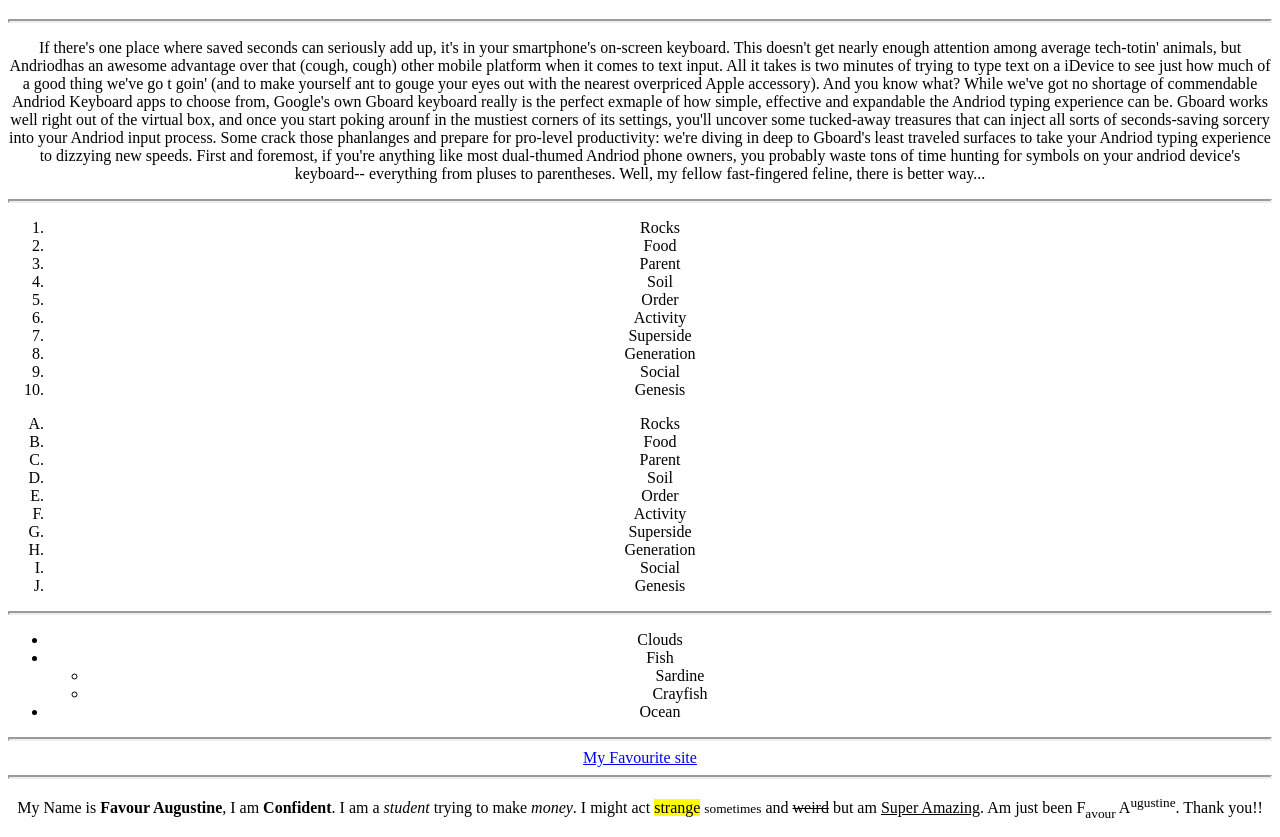
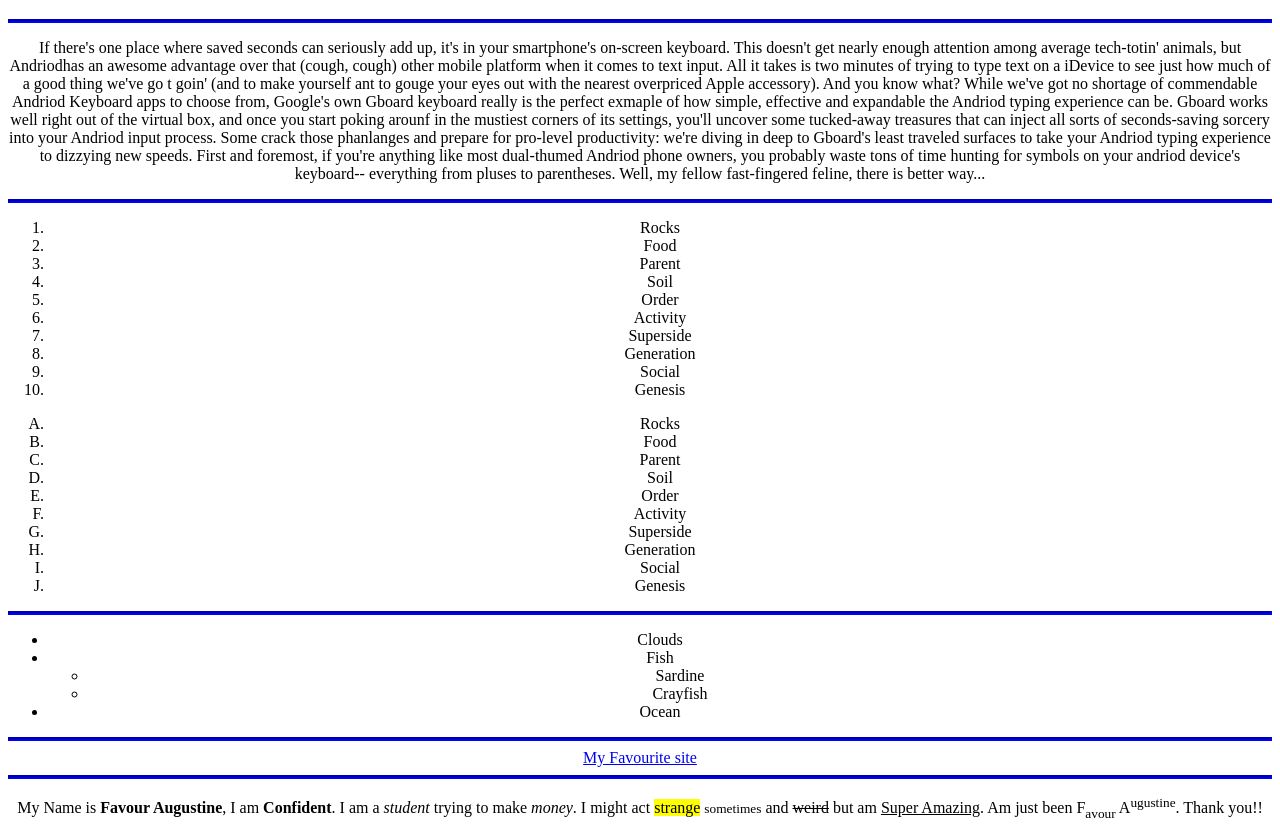
Before and after one commit to Fhayz/CapacityBay-First-Assignment, a plain HTML site: page index.html in a window 1280 px wide. Shown: the part 61-898 px from the top of the page. Drawn offline with Linux system fonts and the light colour scheme.

Commit message:
Update index.html

```diff
--- a/index.html
+++ b/index.html
@@ -6,15 +6,16 @@
     <meta name="viewport" content="width=device-width, initial-scale=1.0">
     <title>Favour Augustine's Page</title>
 </head>
-<body style="text-align: center;">
+<body>
+    <center>
     <!-- question one -->
     <H1>My First Webpage</H1>
-    <hr style="border-width: 2px ; color: blue">
+    <hr style="border-width: 2px ; border-color: blue;">
     <!-- question 2 -->
     <p style="text-align: center;">
        If there's one place where saved seconds can seriously add up, it's in your smartphone's on-screen keyboard. This doesn't get nearly enough attention among average tech-totin' animals, but Andriodhas an awesome advantage over that (cough, cough) other mobile platform when it comes to text input. All it takes is two minutes of trying to type text on a iDevice to see just how much of a good thing we've go t goin' (and to make yourself ant to gouge your eyes out with the nearest overpriced Apple accessory). And you know what? While we've got no shortage of commendable Andriod Keyboard apps to choose from, Google's own Gboard keyboard really is the perfect exmaple of how simple, effective and expandable the Andriod typing experience can be. Gboard works well right out of the virtual box, and once you start poking arounf in the mustiest corners of its settings, you'll uncover some tucked-away treasures that can inject all sorts of seconds-saving sorcery into your Andriod input process. Some crack those phanlanges and prepare for pro-level productivity: we're diving in deep to Gboard's least traveled surfaces to take your Andriod typing experience to dizzying new speeds. First and foremost, if you're anything like most dual-thumed Andriod phone owners, you probably waste tons of time hunting for symbols on your andriod device's keyboard-- everything from pluses to parentheses. Well, my fellow fast-fingered feline, there is better way...
     </p>
-    <hr style="border-width: 2px ; color: blue;">
+  <hr style="border-width: 2px ; border-color: blue;">
     <!-- quesion 3 -->
     <ol style="text-align: center;">
         <li>Rocks</li>
@@ -40,7 +41,7 @@
         <li>Social</li>
         <li>Genesis</li>
     </ol>
-    <hr style="border-width: 2px ; color:blue">
+<hr style="border-width: 2px ; border-color: blue;">
     <!-- question 4 -->
     <ul>
         <li>Clouds</li>
@@ -53,15 +54,16 @@
         <li>Ocean</li>
     </ul>
 
-<hr style="border-width: 2px ; color:blue">
+<hr style="border-width: 2px ; border-color: blue;">
 <!-- question 7 -->
 <a href="https://www.youtube.com/feed/explore"> My Favourite site</a>
 
-<hr style="border-width: 2px ; color:blue">
+<hr style="border-width: 2px ; border-color: blue;">
 
 <!-- question 9 -->
 <p>
     My Name is <B>Favour Augustine</B>, I am <strong>Confident</strong>. I am a <i>student</i> trying to make <em>money</em>. I might act <mark>strange</mark> <small>sometimes</small> and <del>weird</del> but am <ins>Super Amazing</ins>. Am just been F<sub>avour</sub> A<sup>ugustine</sup>. Thank you!!
 </p>
+    </center>
 </body>
 </html>
```
